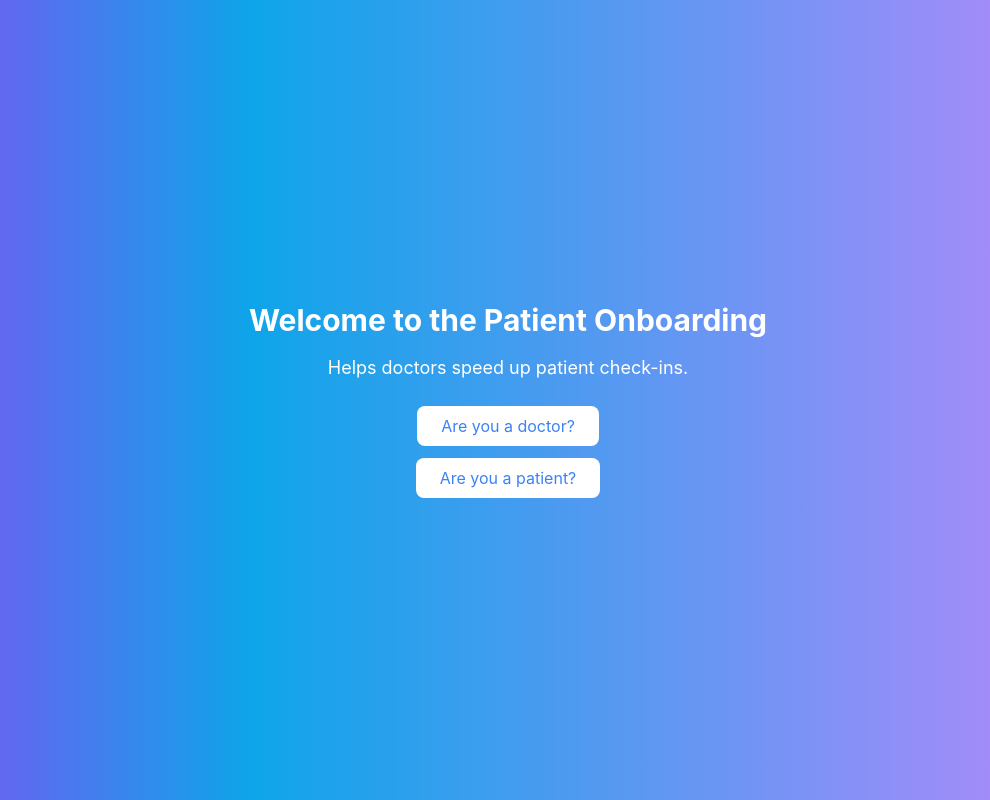
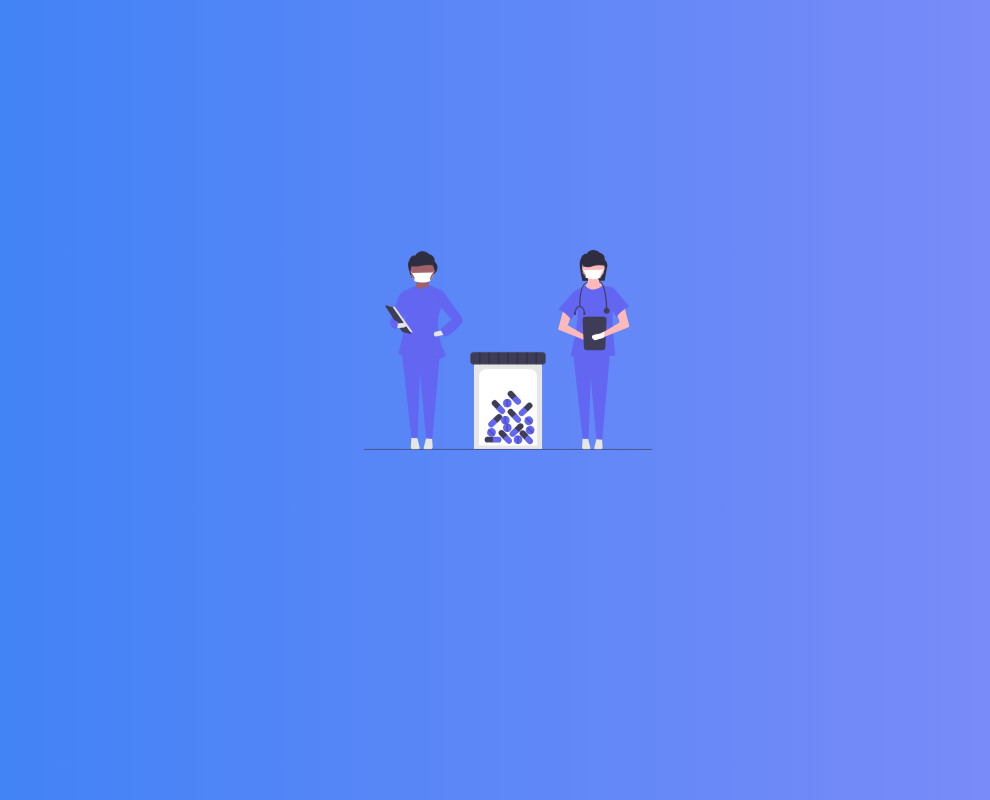
Before and after one commit to kaashe/doctor_patient, a React (Create React App) app: page / in a window 1280 px wide. Shown: the whole page, without its empty margins (132-1122 px from the left). Built offline with nearby package versions, Linux system fonts and the light colour scheme.

Commit message:
color scheme fixed

```diff
--- a/src/components/DoctorPortal.jsx
+++ b/src/components/DoctorPortal.jsx
@@ -46,7 +46,7 @@ const DoctorPage = () => {
     };
 
     return (
-        <div className="min-h-screen bg-gradient-to-r from-indigo-500 from-10% via-sky-500 via-30% to-violet-400 to-90% p-6">
+        <div className="min-h-screen bg-gradient-to-r from-blue-500 to-indigo-500 p-6">
             <h1 className="text-2xl font-bold text-center text-white mb-6">Patient Records</h1>
             <div className="max-w-4xl mx-auto space-y-4">
                 {patients.map((patient) => (
--- a/src/components/Login.jsx
+++ b/src/components/Login.jsx
@@ -16,7 +16,7 @@ const Login = () => {
     };
 
     return (
-        <div className="min-h-screen p-4 bg-gradient-to-r from-indigo-500 from-10% via-sky-500 via-30% to-violet-400 to-90%">
+        <div className="min-h-screen p-4 bg-gradient-to-r from-blue-500 to-indigo-500">
             <form onSubmit={handleLogin} className="max-w-md mx-auto">
                 <h2 className="text-xl font-bold mb-4">Doctor Login</h2>
                 <div>
--- a/src/components/SplashScreen.jsx
+++ b/src/components/SplashScreen.jsx
@@ -24,8 +24,8 @@ const SplashScreen = () => {
     console.log(isVisible, 'isVisible');
 
     return (
-        <div className="min-h-screen px-2 bg-gradient-to-r from-indigo-500 from-10% via-sky-500 via-30% to-violet-400 to-90% flex flex-col justify-center items-center text-white text-center">
-            {isVisible ? <img src="./splash.svg" alt="" className="w-72 animate-bounce" /> :
+        <div className="min-h-screen px-2 bg-gradient-to-r from-blue-500 to-indigo-400 flex flex-col justify-center items-center text-white text-center">
+            {!isVisible ? <img src="./splash.svg" alt="" className="w-72 animate-bounce" /> :
                 <>
                     <h1 className="text-3xl font-bold mb-4">Welcome to the Patient Onboarding</h1>
                     <p className="text-lg mb-6">Helps doctors speed up patient check-ins.</p>
--- a/src/components/StepperForm.jsx
+++ b/src/components/StepperForm.jsx
@@ -375,7 +375,7 @@ const StepperForm = () => {
 
     return (
         <div
-            className="min-h-screen bg-gradient-to-r from-indigo-500 from-10% via-sky-500 via-30% to-violet-400 to-90% flex items-center justify-center p-4 sm:px-1"
+            className="min-h-screen bg-gradient-to-r from-blue-500 to-indigo-500 flex items-center justify-center p-4 sm:px-1"
         // style={{
         //     backgroundImage:
         //         "url('https://plus.unsplash.com/premium_photo-1664475455210-d06a88a4d3a4?q=80&w=2072&auto=format&fit=crop&ixlib=rb-4.0.3&ixid=M3wxMjA3fDB8MHxwaG90by1wYWdlfHx8fGVufDB8fHx8fA%3D%3D')",
```
